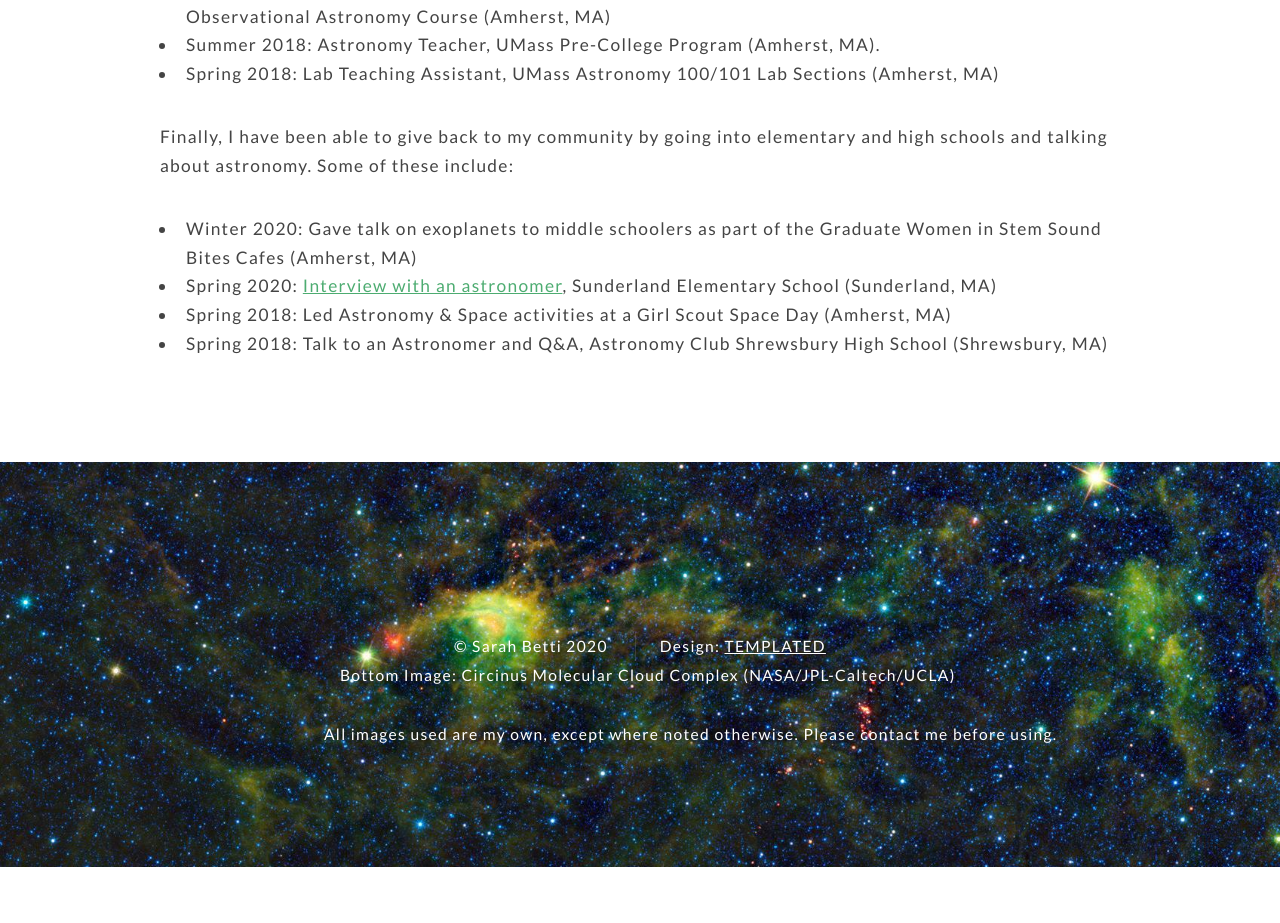
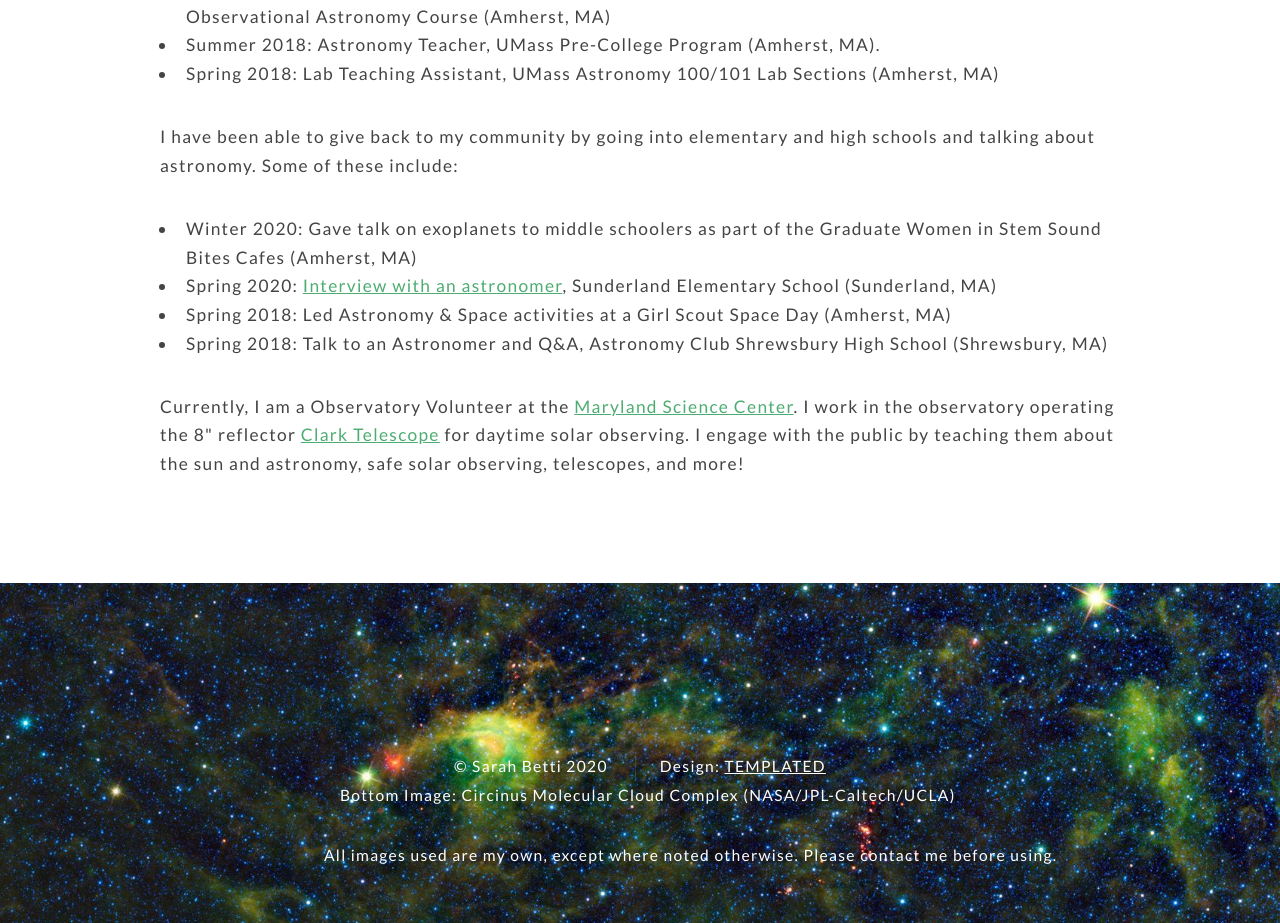
Before and after one commit to sbetti22/sbetti22.github.io, a plain HTML site: page teaching.html in a window 1280 px wide. Shown: the part 1322-2245 px from the top of the page. Before the commit the page ends 2189 px from the top, so only its background shows below. Drawn offline with Linux system fonts and the light colour scheme.

Commit message:
Add files via upload

```diff
--- a/teaching.html
+++ b/teaching.html
@@ -69,13 +69,15 @@
                         </ul>
 
 
-                    <p>Finally, I have been able to give back to my community by going into elementary and high schools and talking about astronomy.  Some of these include:
+                    <p>I have been able to give back to my community by going into elementary and high schools and talking about astronomy.  Some of these include:
                         <ul>
                         <li>Winter 2020: Gave talk on exoplanets to middle schoolers as part of the Graduate Women in Stem Sound Bites Cafes (Amherst, MA)</li>
                         <li>Spring 2020: <a href="https://www.recorder.com/Podcasts-at-Sunderland-Elementary-32975883?fbclid=IwAR01EN9mo8u2dBIzzCjAtulLyXDuSCBlY3eUXXDKp811YSj8g9wCZr1sjnE" target="_blank">Interview with an astronomer</a>, Sunderland Elementary School (Sunderland, MA)</li>
                         <li>Spring 2018: Led Astronomy &amp Space activities at a Girl Scout Space Day (Amherst, MA)</li>
                         <li>Spring 2018: Talk to an Astronomer and Q&ampA, Astronomy Club Shrewsbury High School (Shrewsbury, MA)</li>
                         </ul>
+
+                    <p>Currently, I am a Observatory Volunteer at the <a href=https://www.mdsci.org target="_blank">Maryland Science Center</a>.  I work in the observatory operating the 8" reflector <a href=https://www.mdsci.org/explore/science-encounters/observatory/clark-telescope/ target="_blank">Clark Telescope</a> for daytime solar observing.  I engage with the public by teaching them about the sun and astronomy, safe solar observing, telescopes, and more! </p>
                 </div>
 			</section>
 
```
